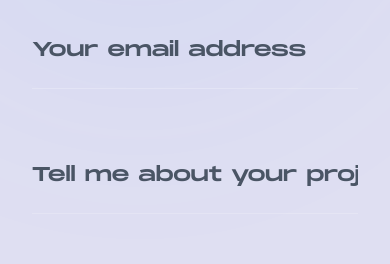
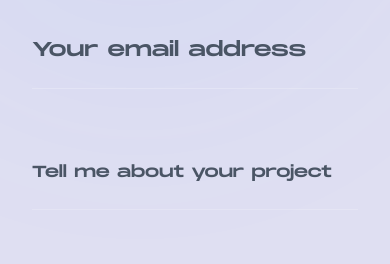
Before and after one commit to Jayusharma/bravild, a Next.js app: page / in a window 390 px wide. Shown: the part 4080-4344 px from the top of the page. Built offline with nearby package versions, Linux system fonts and the light colour scheme.

Commit message:
final version

```diff
--- a/src/components/Hero.tsx
+++ b/src/components/Hero.tsx
@@ -240,7 +240,7 @@ const Hero = () => {
   const initialPoints = useMemo(() => `0,0 ${dimensions.width},0 ${dimensions.width},${dimensions.height} 0,${dimensions.height}`, [dimensions.width, dimensions.height])
 
   return (
-    <div ref={containerRef} className="relative w-full h-[100vh]">
+    <div ref={containerRef} className="relative w-full h-[100vh]" style={{ height: mounted ? dimensions.height : undefined }}>
       <div className={`absolute inset-0 w-full h-full z-10 transition-opacity duration-700 ${mounted ? 'opacity-100' : 'opacity-0'}`}>
         <svg
           ref={shapeRef}
--- a/src/components/contact.tsx
+++ b/src/components/contact.tsx
@@ -136,7 +136,7 @@ export default function Contact() {
                                     placeholder="Tell me about your project"
                                     value={formData.message}
                                     onChange={(e) => setFormData({ ...formData, message: e.target.value })}
-                                    className="w-full bg-transparent border-b border-white/20 py-6 text-xl md:text-2xl font-mont text-white placeholder:text-gray-600 focus:outline-none focus:border-white transition-colors duration-300"
+                                    className="w-full bg-transparent border-b border-white/20 py-6 text-md md:text-2xl font-mont text-white placeholder:text-gray-600 focus:outline-none focus:border-white transition-colors duration-300"
                                 />
                                 <div className="absolute bottom-0 left-0 w-0 h-[1px] bg-white transition-all duration-500 group-hover:w-full group-focus-within:w-full" />
                             </div>
```
